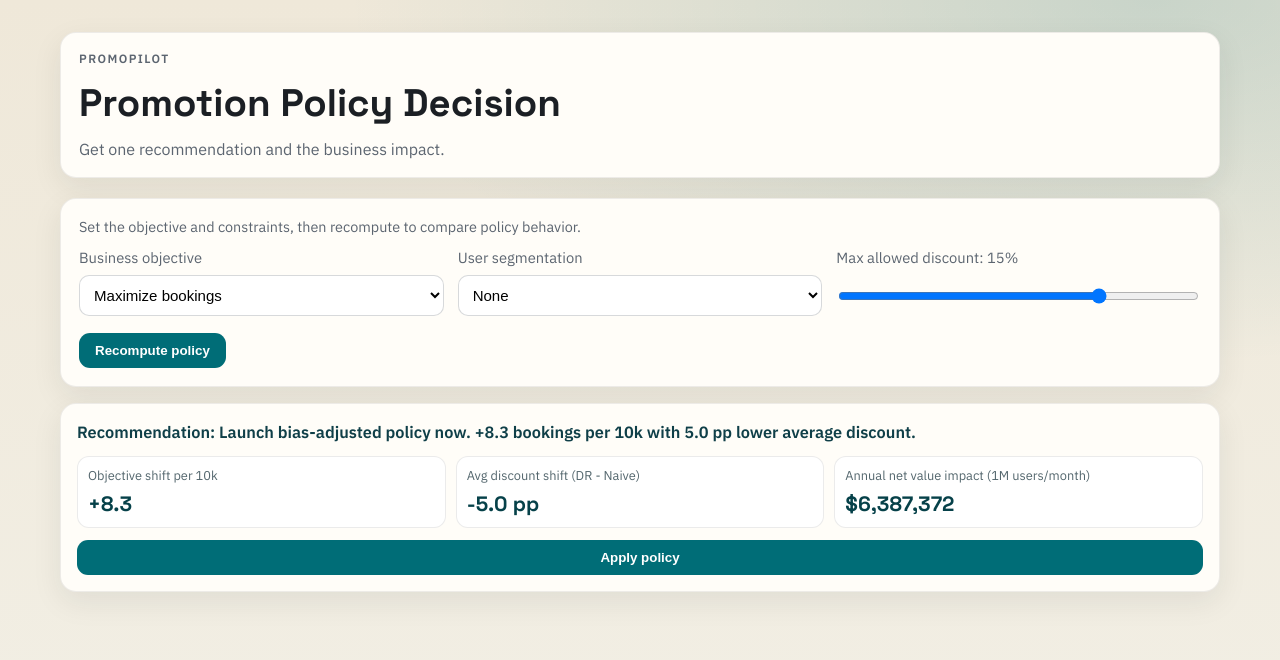
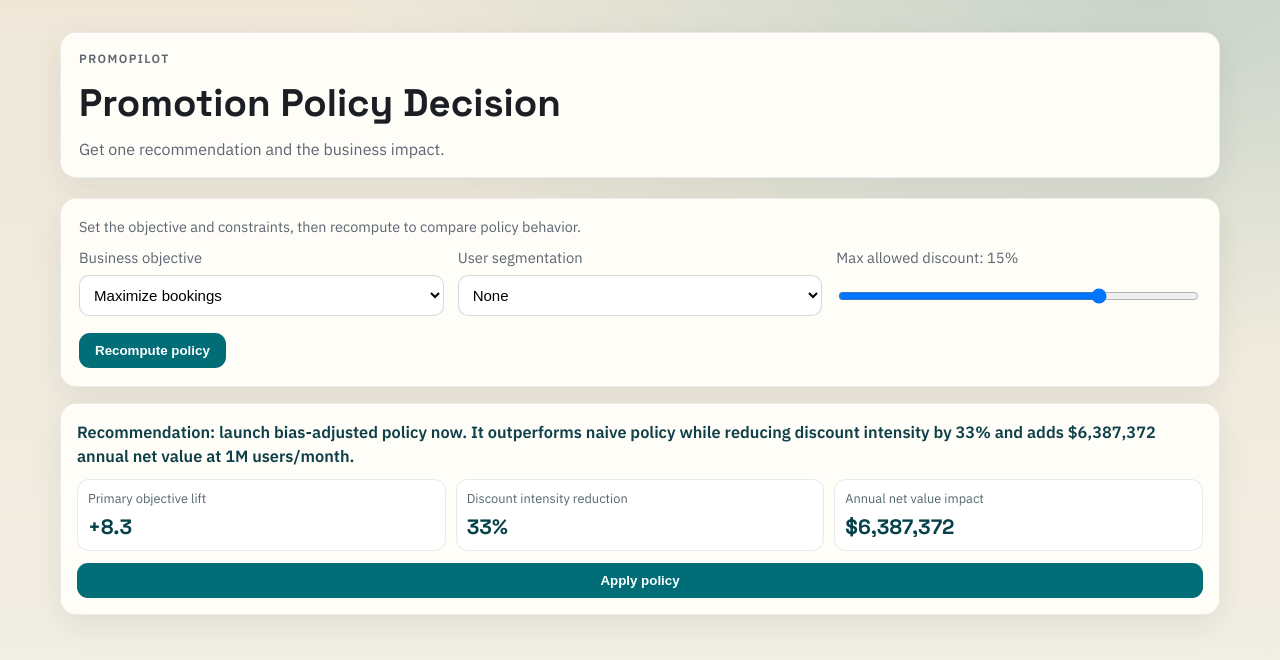
Before and after one commit to KumarNavish/promopilot, a React (Vite) app in the folder frontend/: page / in a window 1280 px wide. Shown: the top 660 px of the page. Built offline with nearby package versions, Linux system fonts and the light colour scheme; no server answers.

Commit message:
Rewrite recommendation line into executive decision language

```diff
--- a/frontend/src/pages/Home.tsx
+++ b/frontend/src/pages/Home.tsx
@@ -77,13 +77,18 @@ export function Home(): JSX.Element {
 
     const naive = rollupMethod(results.naive);
     const dr = rollupMethod(results.dr);
+    const relativeDiscountReduction =
+      naive.avgDiscount > 0 ? ((naive.avgDiscount - dr.avgDiscount) / naive.avgDiscount) * 100 : 0;
+    const monthlyNetValueDelta = ((dr.netValue - naive.netValue) * MONTHLY_TRAFFIC_BASE) / 10_000;
 
     return {
       objectiveDelta: objective === "bookings" ? dr.bookings - naive.bookings : dr.netValue - naive.netValue,
       objectiveDigits: objective === "bookings" ? 1 : 0,
       objectiveLabel: objective === "bookings" ? "bookings" : "net value",
       discountDelta: dr.avgDiscount - naive.avgDiscount,
-      annualNetValueDelta: ((dr.netValue - naive.netValue) * MONTHLY_TRAFFIC_BASE * 12) / 10_000
+      monthlyNetValueDelta,
+      annualNetValueDelta: monthlyNetValueDelta * 12,
+      relativeDiscountReduction
     };
   }, [objective, results.dr, results.naive]);
 
@@ -93,16 +98,16 @@ export function Home(): JSX.Element {
     }
 
     if (scorecard.objectiveDelta >= 0 && scorecard.discountDelta <= 0) {
-      return `Recommendation: Launch bias-adjusted policy now. ${signed(
-        scorecard.objectiveDelta,
-        scorecard.objectiveDigits
-      )} ${scorecard.objectiveLabel} per 10k with ${Math.abs(scorecard.discountDelta).toFixed(1)} pp lower average discount.`;
+      return `Recommendation: launch bias-adjusted policy now. It outperforms naive policy while reducing discount intensity by ${Math.max(
+        scorecard.relativeDiscountReduction,
+        0
+      ).toFixed(0)}% and adds ${formatCurrency(scorecard.annualNetValueDelta)} annual net value at 1M users/month.`;
     }
 
-    return `Recommendation: Launch bias-adjusted policy with guardrails. ${signed(
+    return `Recommendation: launch bias-adjusted policy with guardrails. Expected impact is ${signed(
       scorecard.objectiveDelta,
       scorecard.objectiveDigits
-    )} ${scorecard.objectiveLabel} per 10k and discount shift ${signed(scorecard.discountDelta)} pp (DR - Naive).`;
+    )} ${scorecard.objectiveLabel} per 10k and ${formatCurrency(scorecard.annualNetValueDelta)} annual net value delta at 1M users/month.`;
   }, [scorecard]);
 
   const handleGenerate = useCallback(async (): Promise<void> => {
@@ -187,15 +192,15 @@ export function Home(): JSX.Element {
 
             <div className="compact-kpis">
               <article>
-                <p>Objective shift per 10k</p>
+                <p>Primary objective lift</p>
                 <strong data-testid="kpi-objective">{signed(scorecard.objectiveDelta, scorecard.objectiveDigits)}</strong>
               </article>
               <article>
-                <p>Avg discount shift (DR - Naive)</p>
-                <strong data-testid="kpi-discount">{signed(scorecard.discountDelta)} pp</strong>
+                <p>Discount intensity reduction</p>
+                <strong data-testid="kpi-discount">{Math.max(scorecard.relativeDiscountReduction, 0).toFixed(0)}%</strong>
               </article>
               <article>
-                <p>Annual net value impact (1M users/month)</p>
+                <p>Annual net value impact</p>
                 <strong data-testid="kpi-net-value">{formatCurrency(scorecard.annualNetValueDelta)}</strong>
               </article>
             </div>
```
